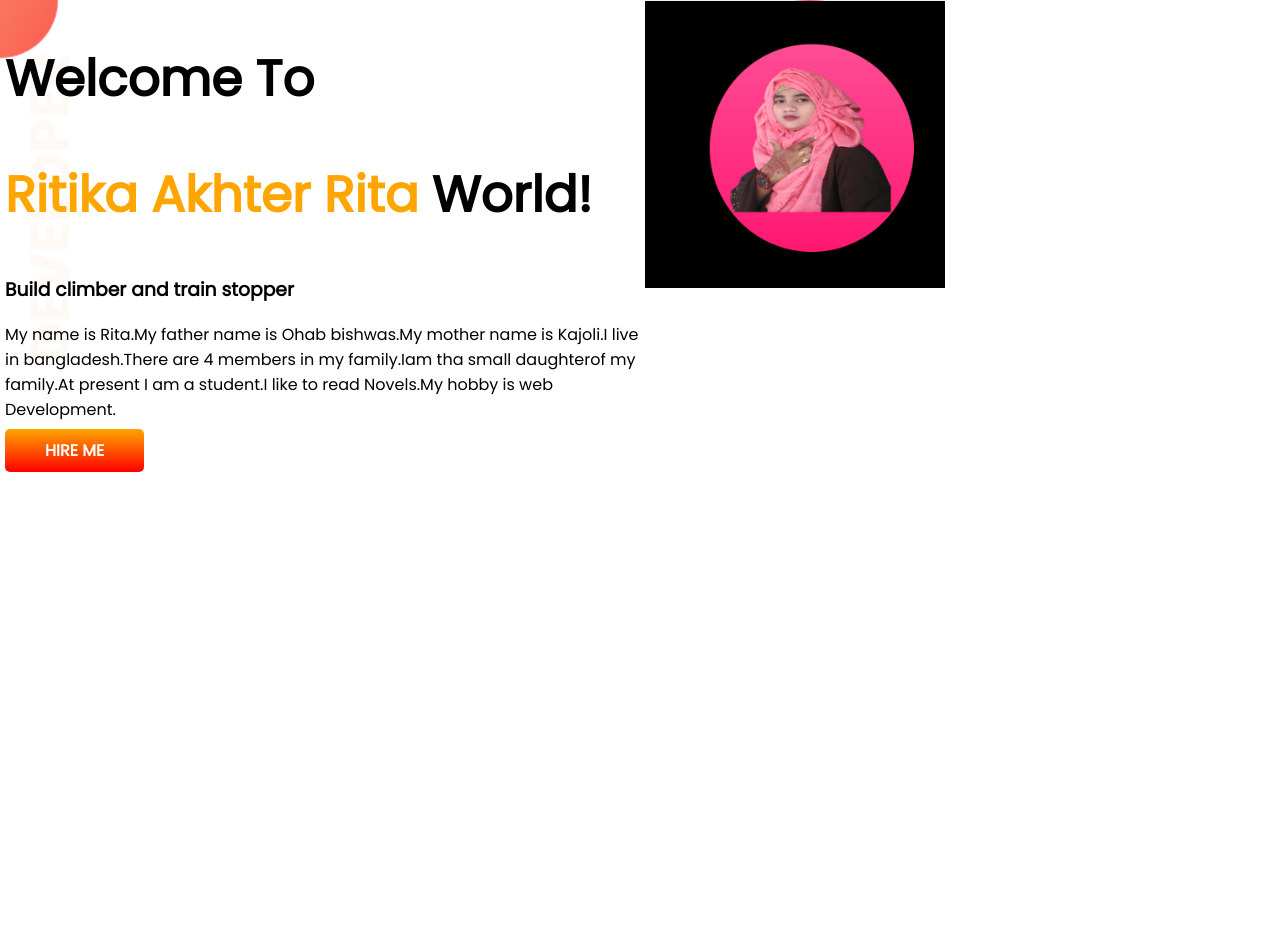
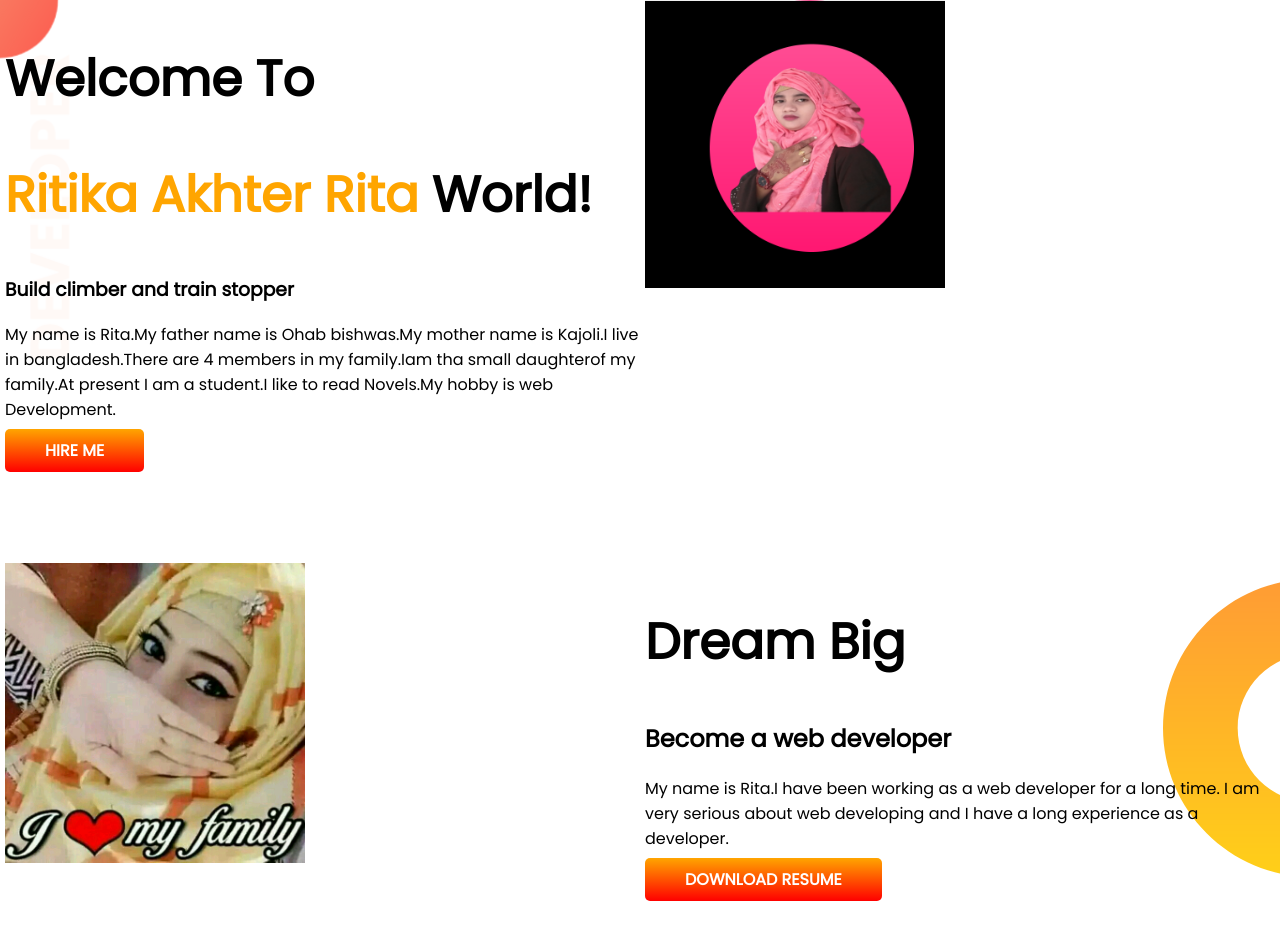
Before and after one commit to Ritakhatun7482/development-portfolio, a plain HTML site: page index.html in a window 1280 px wide. Before the commit the page ends 800 px from the top, so only its background shows below. Drawn offline with Linux system fonts and the light colour scheme.

Commit message:
Dream added

```diff
--- a/index.html
+++ b/index.html
@@ -33,6 +33,19 @@
             <img src="images/rita-pic-bg.png" alt="">
         </div>
     </section>
+    <section class="Dream-big">
+        <div class="half-width">
+            <img src="images/p0u0x0011j_vdm.jpg" alt="">
+        </div>
+        <div class="half-width">
+            <h1>Dream Big</h1>
+            <h2>Become a web developer</h2>
+            <p> My name is Rita.I have been working as a web developer for a long time. I am very serious about web
+                developing
+                and I have a long experience as a developer.</p>
+            <a class="link-button" target="-blank" href="https://jsdude.com/">DOWNLOAD RESUME</a>
+        </div>
+    </section>
 </body>
 
 </html>
--- a/style.css
+++ b/style.css
@@ -10,6 +10,7 @@ h1{
 }
 section{
     display: flex;
+    margin-bottom: 100px;
 }
 .half-width{
     width: 50%;
@@ -30,3 +31,13 @@ section{
     background-image: url(images/top-banner.png);
     background-repeat: no-repeat;
 }
+.Dream-big{
+    background-image: url(images/dream-bg.png);
+    background-repeat: no-repeat;
+    background-position: right;
+}
+.Dream-big img{
+    width: 300px;
+    height: 300px;
+
+}
```
Also changed, not shown: images/p0u0x0011j_vdm.jpg (added).
